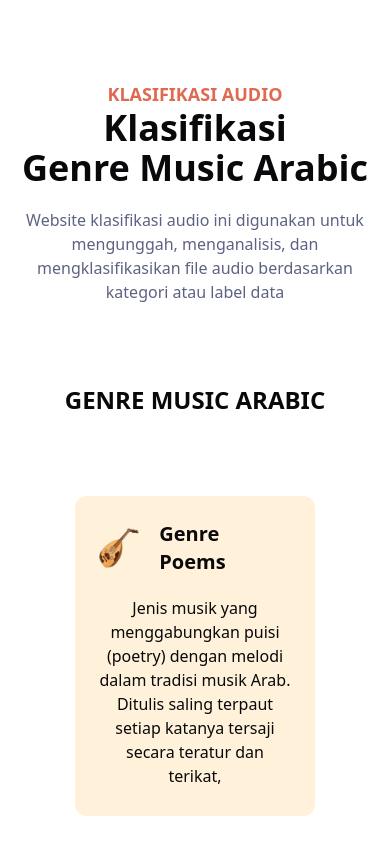
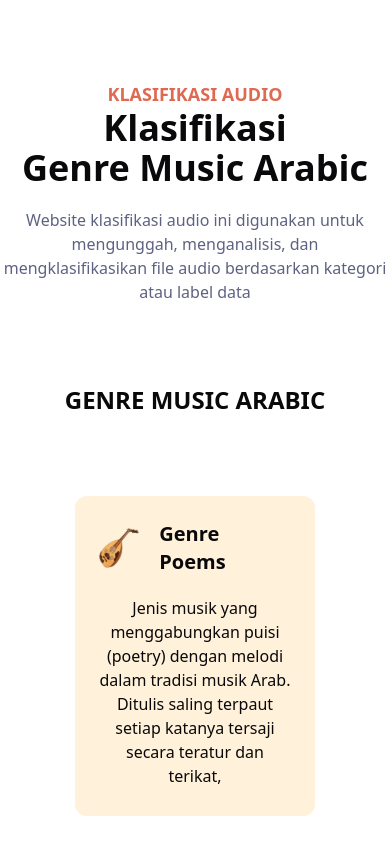
Before and after one commit to Viranti/Genre-Music-Arabic-Classification, a Next.js app in the folder web/: page / in a window 390 px wide. Shown: the top 844 px of the page. Built offline with nearby package versions, Linux system fonts and the light colour scheme.

Commit message:
update Hero component for improved responsive padding

```diff
--- a/web/app/_components/Hero.jsx
+++ b/web/app/_components/Hero.jsx
@@ -13,7 +13,7 @@ const Hero = () => {
           Klasifikasi <br />
           Genre Music Arabic
         </p>
-        <p className="mt-5 text-[#5E6282] px-4">
+        <p className="mt-5 text-[#5E6282] sm:px-6 md:px-0">
           Website klasifikasi audio ini digunakan untuk mengunggah,
           menganalisis, dan mengklasifikasikan file audio berdasarkan kategori
           atau label data
```
